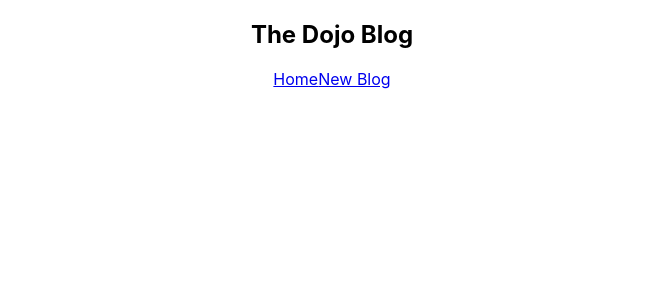
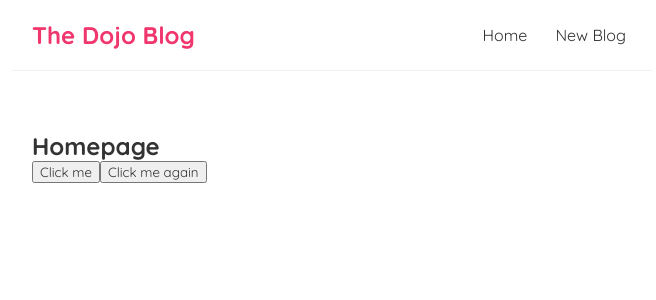
Before and after one commit to dhanikaa/demo-react, a React (Create React App) app: page / in a window 1280 px wide. Shown: the top 300 px of the page, without its empty margins (308-964 px from the left). Built offline with nearby package versions, Linux system fonts and the light colour scheme; the HTML template or start-up script is replaced by a standard one.

Commit message:
Added click events

```diff
--- a/src/App.css
+++ /dev/null
@@ -1,38 +0,0 @@
-.App {
-  text-align: center;
-}
-
-.App-logo {
-  height: 40vmin;
-  pointer-events: none;
-}
-
-@media (prefers-reduced-motion: no-preference) {
-  .App-logo {
-    animation: App-logo-spin infinite 20s linear;
-  }
-}
-
-.App-header {
-  background-color: #282c34;
-  min-height: 100vh;
-  display: flex;
-  flex-direction: column;
-  align-items: center;
-  justify-content: center;
-  font-size: calc(10px + 2vmin);
-  color: white;
-}
-
-.App-link {
-  color: #61dafb;
-}
-
-@keyframes App-logo-spin {
-  from {
-    transform: rotate(0deg);
-  }
-  to {
-    transform: rotate(360deg);
-  }
-}
--- a/src/App.js
+++ b/src/App.js
@@ -1,10 +1,13 @@
-import './App.css';
 import Navbar from './components/Navbar';
+import Home from './components/Home';
 
 function App() {
   return (
     <div className="App">
       <Navbar/>
+      <div className="content">
+        <Home/>
+      </div>
     </div>
   );
 }
--- /dev/null
+++ b/src/components/Home.jsx
@@ -0,0 +1,22 @@
+const Home = () => {
+
+    const handleClick = () =>{
+        console.log("Hello ninjas!");
+    }
+
+    const handleCLickAgain = (name) =>{
+        console.log("Hello " + name);
+    }
+
+    return (
+        <div className="home">
+            <h2>Homepage</h2>
+            <button onClick={handleClick}>Click me</button>
+            <button onClick={() => {
+                handleCLickAgain("Dhanika")
+            }}>Click me again</button>
+        </div>
+     );
+}
+
+export default Home;
--- a/src/index.css
+++ b/src/index.css
@@ -1,13 +1,34 @@
-body {
+@import url('https://fonts.googleapis.com/css2?family=Quicksand:wght@300;400;500;600;700&display=swap');
+
+* {
   margin: 0;
-  font-family: -apple-system, BlinkMacSystemFont, 'Segoe UI', 'Roboto', 'Oxygen',
-    'Ubuntu', 'Cantarell', 'Fira Sans', 'Droid Sans', 'Helvetica Neue',
-    sans-serif;
-  -webkit-font-smoothing: antialiased;
-  -moz-osx-font-smoothing: grayscale;
+  font-family: "Quicksand";
+  color: #333;
 }
-
-code {
-  font-family: source-code-pro, Menlo, Monaco, Consolas, 'Courier New',
-    monospace;
+.navbar {
+  padding: 20px;
+  display: flex;
+  align-items: center;
+  max-width: 600px;
+  margin: 0 auto;
+  border-bottom: 1px solid #f2f2f2;
 }
+.navbar h1 {
+  color: #f1356d;
+}
+.navbar .links {
+  margin-left: auto;
+}
+.navbar a {
+  margin-left: 16px;
+  text-decoration: none;
+  padding: 6px;
+}
+.navbar a:hover {
+  color: #f1356d;
+}
+.content {
+  max-width: 600px;
+  margin: 40px auto;
+  padding: 20px;
+}
```
